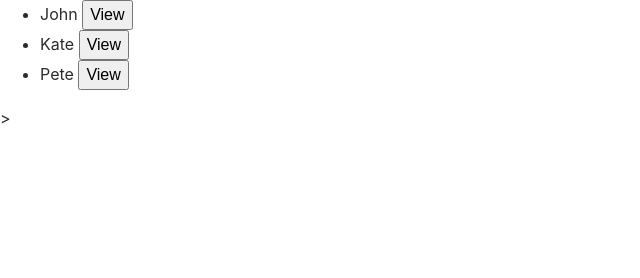
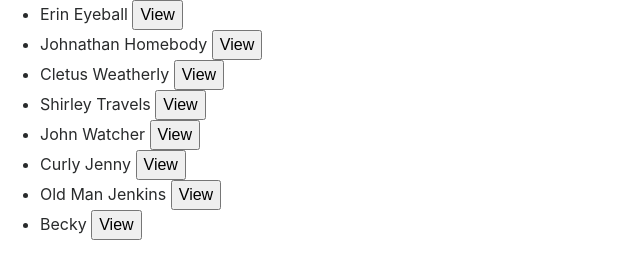
Before and after one commit to JacobFrazierFlores/CodingChallenge, a website: page app/index.html in a window 1280 px wide. Shown: the whole page, without its empty margins (0-640 px from the left). Drawn offline with nearby package versions, Linux system fonts and the light colour scheme.

Commit message:
Request and display real contact information from seed.json

```diff
--- a/app/contact-list/contact-list.component.js
+++ b/app/contact-list/contact-list.component.js
@@ -2,11 +2,11 @@ angular.
 module('contactList').
 component('contactList', {
     templateUrl: 'contact-list/contact-list.template.html',
-    controller: [function ContactListController() {
-        this.contacts = [
-            {name : "John"},
-            {name : "Kate"},
-            {name : "Pete"}
-        ]
+    controller: ['$http', function ContactListController($http) {
+        var self = this;
+
+        $http.get('contacts/seed.json').then(function(response) {
+            self.contacts = response.data.contacts;
+        });
     }]
 });
--- /dev/null
+++ b/app/contacts/seed.json
@@ -0,0 +1,68 @@
+{
+	"contacts": [
+		{
+			"id": 1,
+			"name": "Erin Eyeball",
+			"phone": "(123) 456-7890",
+			"email": "one.eye.open@ilumin.com",
+			"birthday": "01/01/1980",
+			"avatar": "http://lorempixel.com/300/300/people/1"
+		},
+		{
+			"id": 2,
+			"name": "Johnathan Homebody",
+			"phone": "(123) 456-7890",
+			"email": "stayathomedad@wheresmom.com",
+			"birthday": "01/01/1980",
+			"avatar": "http://lorempixel.com/300/300/people/2"
+		},
+		{
+			"id": 3,
+			"name": "Cletus Weatherly",
+			"phone": "(123) 456-7890",
+			"email": "cletus@netscape.com",
+			"birthday": "01/01/1980",
+			"avatar": "http://lorempixel.com/300/300/people/3"
+		},
+		{
+			"id": 4,
+			"name": "Shirley Travels",
+			"phone": "(123) 456-7890",
+			"email": "shirley.travels@cityscape.com",
+			"birthday": "01/01/1980",
+			"avatar": "http://lorempixel.com/300/300/people/4"
+		},
+		{
+			"id": 5,
+			"name": "John Watcher",
+			"phone": "(123) 456-7890",
+			"email": "train.photo.junkie@photonow.net",
+			"birthday": "01/01/1980",
+			"avatar": "http://lorempixel.com/300/300/people/5"
+		},
+		{
+			"id": 6,
+			"name": "Curly Jenny",
+			"phone": "(123) 456-7890",
+			"email": "littlewhitebows@aol.com",
+			"birthday": "01/01/1980",
+			"avatar": "http://lorempixel.com/300/300/people/6"
+		},
+		{
+			"id": 8,
+			"name": "Old Man Jenkins",
+			"phone": "(123) 456-7890",
+			"email": "wiseman@hotmail.com",
+			"birthday": "01/01/1980",
+			"avatar": "http://lorempixel.com/300/300/people/8"
+		},
+		{
+			"id": 9,
+			"name": "Becky",
+			"phone": "(123) 456-7890",
+			"email": "whatsoverthere@myspace.com",
+			"birthday": "01/01/1980",
+			"avatar": "http://lorempixel.com/300/300/people/9"
+		}
+	]
+}
--- a/app/index.html
+++ b/app/index.html
@@ -11,7 +11,7 @@
 </head>
 <body>
 
-<contact-list></contact-list>>
+<contact-list></contact-list>
 
 </body>
 </html>
```
Also changed, not shown: app/contact-list/contact-list.component.spec.js (+12 -3 lines).
